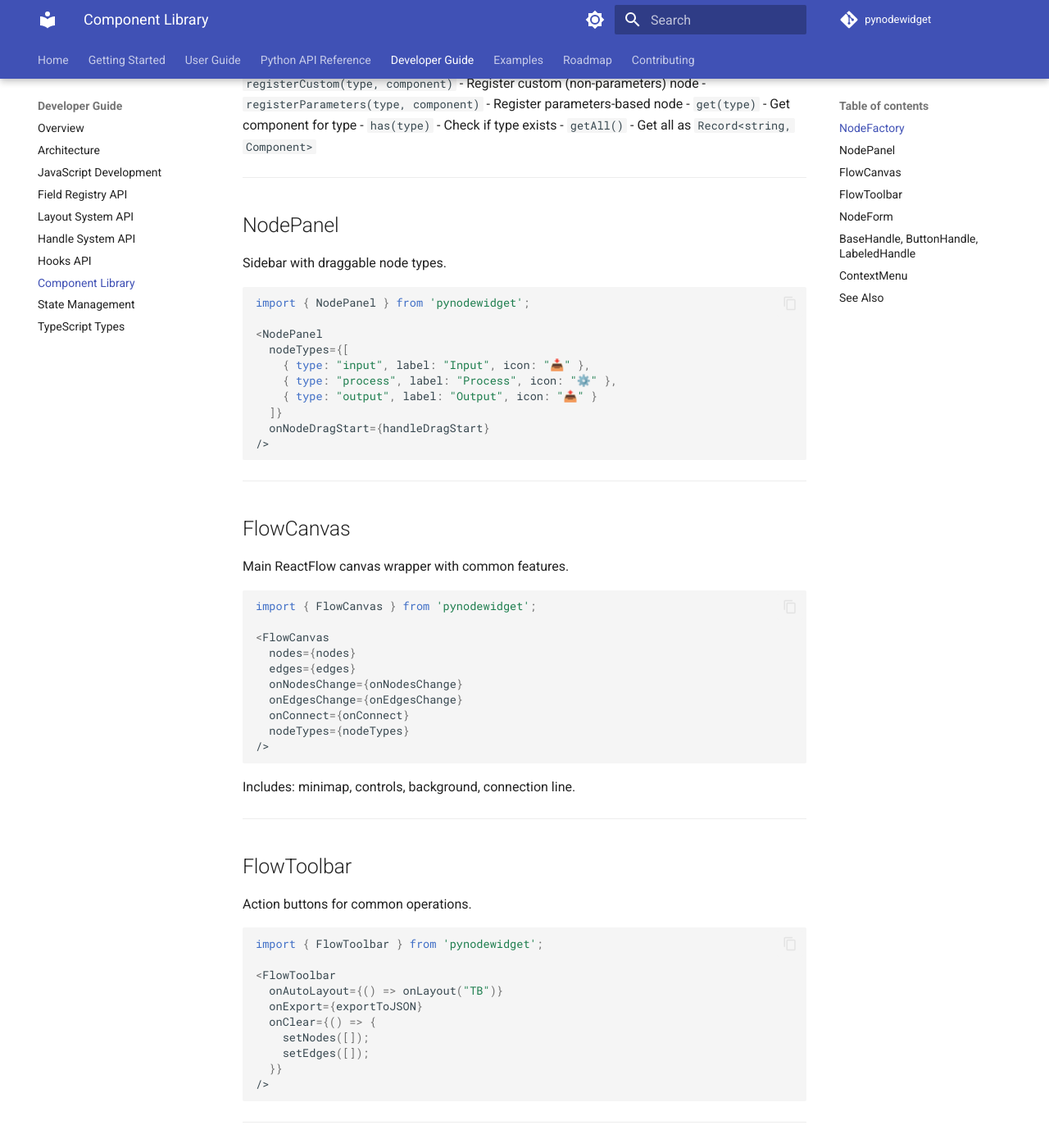
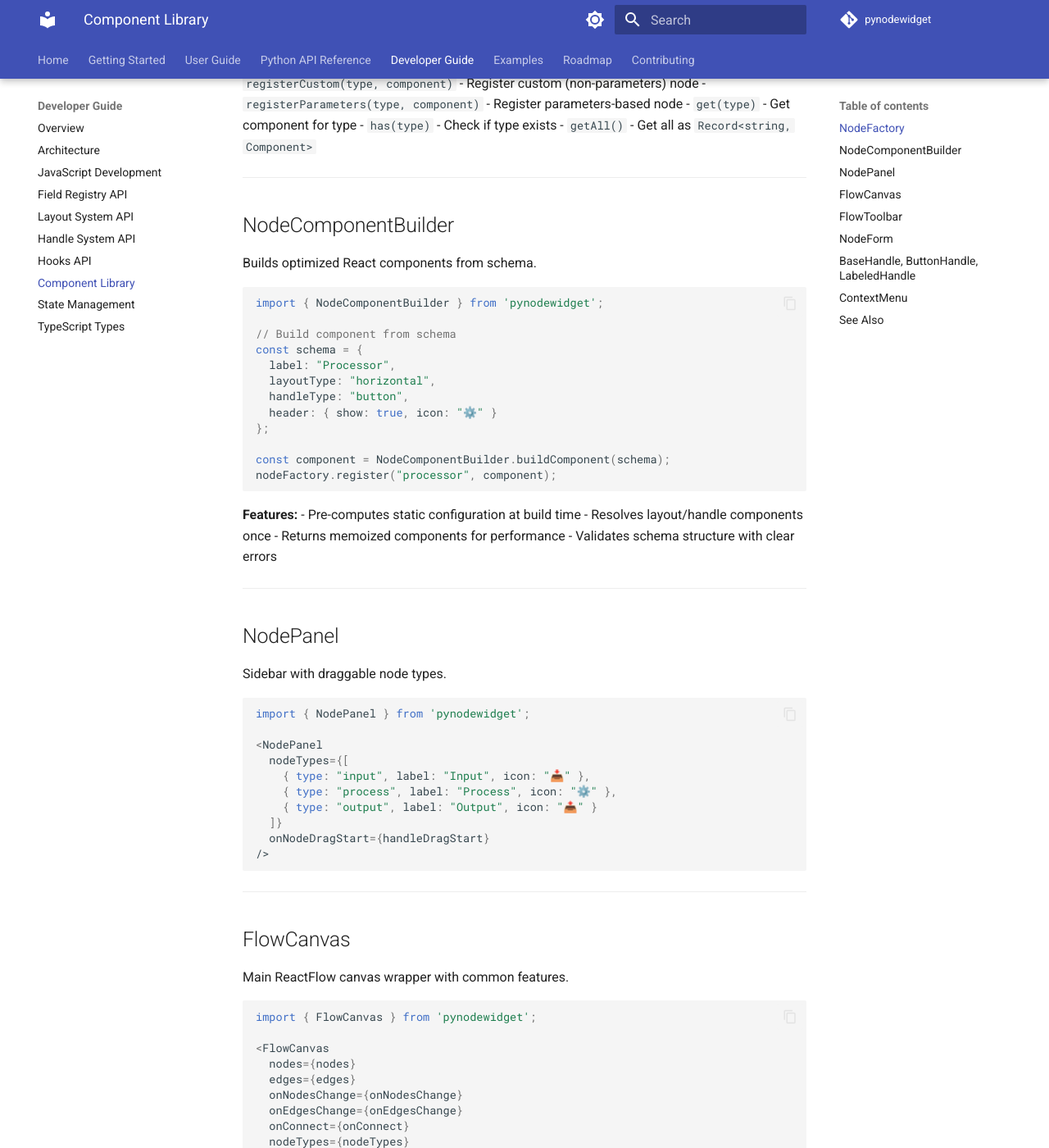
Before and after one commit to HenningScheufler/pynodewidget, an MkDocs documentation site: the page built from docs/developer/components.md, in a window 1280 px wide and 1400 px high, scrolled down 666 px. Shown: the whole window at 82% size. Built offline with MkDocs 1.6.1 and Material for MkDocs 9.7.7, drawn with Linux system fonts in a browser that asks for light colours; comment, search, counter and statistics services are not loaded; the version menu is left out; some of the changed text lies outside the part shown.

Commit message:
update docs

````diff
--- a/docs/developer/components.md
+++ b/docs/developer/components.md
@@ -30,6 +30,33 @@ const nodeTypes = nodeFactory.getAll();
 - `get(type)` - Get component for type
 - `has(type)` - Check if type exists
 - `getAll()` - Get all as `Record<string, Component>`
+
+---
+
+## NodeComponentBuilder
+
+Builds optimized React components from schema.
+
+```typescript
+import { NodeComponentBuilder } from 'pynodewidget';
+
+// Build component from schema
+const schema = {
+  label: "Processor",
+  layoutType: "horizontal",
+  handleType: "button",
+  header: { show: true, icon: "⚙️" }
+};
+
+const component = NodeComponentBuilder.buildComponent(schema);
+nodeFactory.register("processor", component);
+```
+
+**Features:**
+- Pre-computes static configuration at build time
+- Resolves layout/handle components once
+- Returns memoized components for performance
+- Validates schema structure with clear errors
 
 ---
 
````
Also changed, not shown: other parts of docs/developer/components.md (+3 -2 lines), docs/developer/architecture.md (+6 -5 lines), docs/developer/field-registry.md (+0 -19 lines), docs/developer/index.md (+9 -8 lines), docs/developer/javascript.md (+5 -43 lines).
